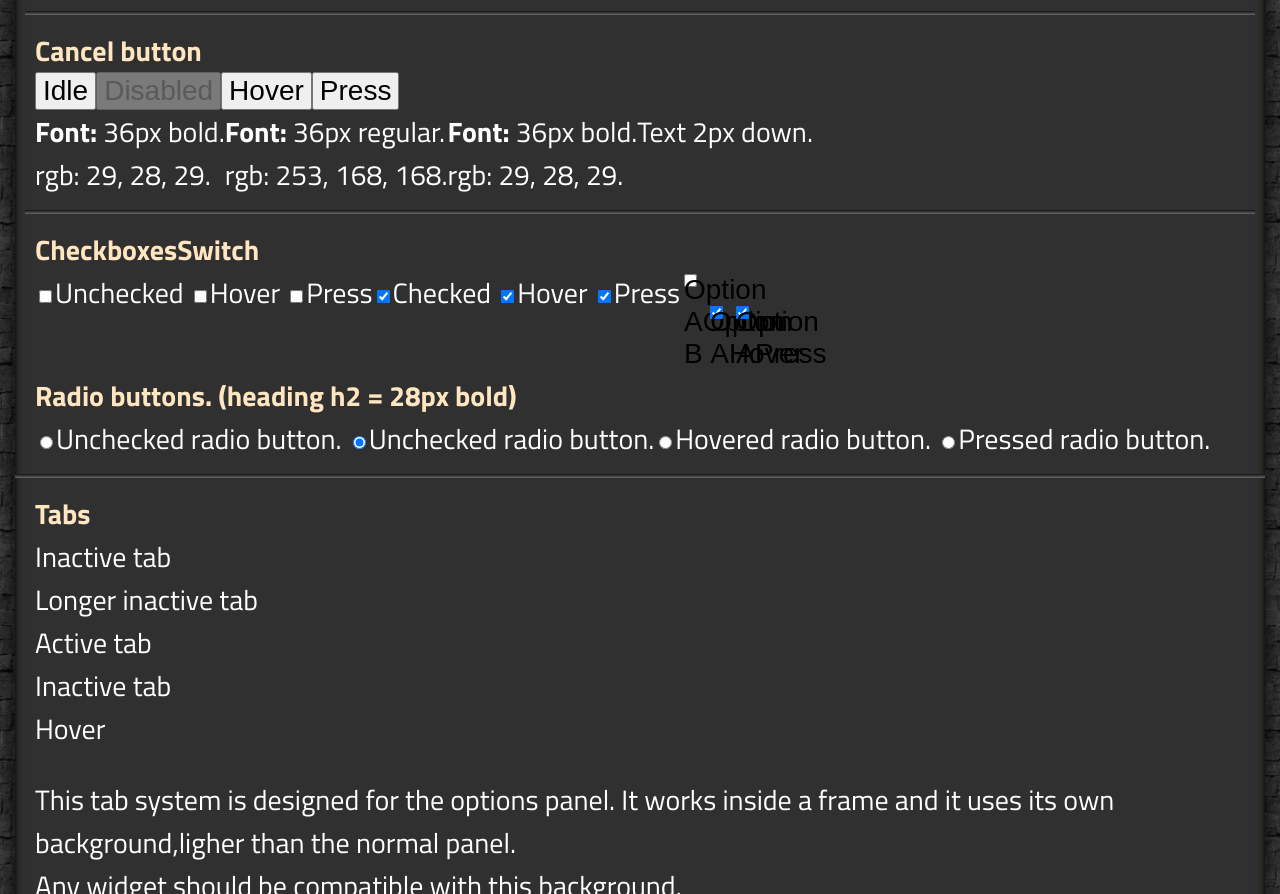
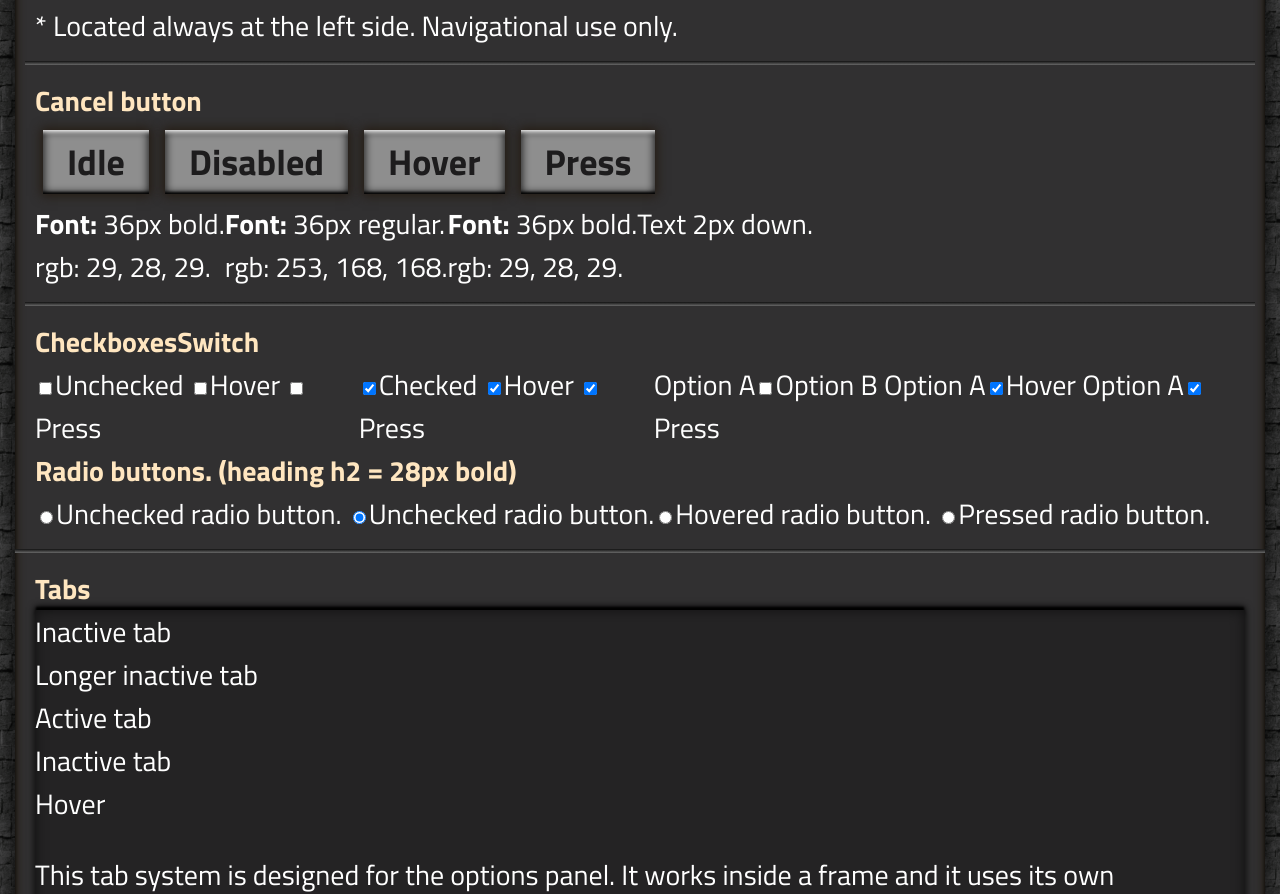
Before and after one commit to drewtato/factorio-css, a plain HTML site: page index.html in a window 1280 px wide. Shown: the part 1906-2800 px from the top of the page. Drawn offline with Linux system fonts and the light colour scheme.

Commit message:
Done with basic button, need to do interactivity and variations

```diff
--- a/factorio.css
+++ b/factorio.css
@@ -12,6 +12,7 @@
     --cancel-red: #fe4d4d;
     --orange-border: 2px solid var(--factorio-orange);
     --blur-color: #251c13;
+    --dusty-blur: 0 0 10px 2px var(--blur-color);
     --font-scale: 1;
     --end-marks:
         linear-gradient(to top, rgba(0, 0, 0, 0.4), transparent 4px),
@@ -21,6 +22,8 @@
         linear-gradient(to top, rgba(255, 255, 255, 0.15), transparent 4px),
         repeating-linear-gradient(to right, #2a2a2a, #2d2c2d 2px, #2a2a2a 4px)
     ;
+    --lit-surface-color: rgba(255, 255, 255, 0.3);
+    --shadow-color: rgba(0, 0, 0, 0.5);
 }
 
 body {
@@ -28,7 +31,7 @@ body {
     background: var(--bg);
     font-family: "Titillium Web", sans-serif;
     color: var(--body-color);
-    font-weight: 400;
+    font-weight: normal;
 }
 
 body * {
@@ -36,7 +39,7 @@ body * {
 }
 
 strong, .fio-h1, .fio-h2 {
-    font-weight: 700;
+    font-weight: bold;
 }
 
 .fio-h1, .fio-h2 {
@@ -84,9 +87,9 @@ hr.fio-full-width {
     background: var(--panel-bg);
     box-shadow:
         0 0 25px 0 #000,
-        inset 12px 0 3px -11px rgba(0, 0, 0, 0.5),
-        inset -12px 0 3px -11px rgba(0, 0, 0, 0.5),
-        inset 0 -12px 2.5px -9px rgba(0, 0, 0, 0.5),
+        inset 12px 0 3px -11px var(--shadow-color),
+        inset -12px 0 3px -11px var(--shadow-color),
+        inset 0 -12px 2.5px -9px var(--shadow-color),
         inset 0 12px 4px -9px rgba(230, 240, 255, 0.25),
         inset 0 2px 8px 2px var(--blur-color)
     ;
@@ -115,6 +118,18 @@ hr.fio-full-width {
     background-image: var(--end-marks);
 }
 
+.fio-frame {
+    overflow-y: scroll;
+    overflow-x: hidden;
+    background: var(--frame-bg);
+    box-shadow:
+        0 -3px 7px 0 #000,
+        0 -4px 2px -1px #000,
+        0 3.8px 3px -1.2px var(--lit-surface-color),
+        inset 0 0 12px 1px var(--shadow-color);
+    ;
+}
+
 /* Input types: text, checkbox, checkbox.fio-switch, radio */
 input[type=checkbox].fio-switch::before {
     content: attr(data-off);
@@ -123,3 +138,76 @@ input[type=checkbox].fio-switch::before {
 input[type=checkbox].fio-switch::after {
     content: attr(data-on);
 }
+
+/* Buttons: normal, confirm, back, cancel */
+button {
+    box-shadow:
+        var(--dusty-blur),
+        inset 0 6px 4px -4px #fff,
+        inset 0 -6px 3px -4px #000,
+        inset 0 0 10px 0 #000
+    ;
+    color: #1d1c1d;
+    font-family: inherit;
+    --rel-size: 36px;
+    font-weight: bold;
+    line-height: calc(var(--font-scale) * 64px);
+    margin: 8px;
+    border: none;
+    padding: 0px calc(var(--font-scale) * 24px);
+    background: #8e8e8e;
+}
+
+/* Fun part: scrollbars */
+::-webkit-scrollbar {
+    width: 25px;
+    height: 25px;
+}
+
+::-webkit-scrollbar-thumb {
+    background-color: #858585;
+    background-image:
+        linear-gradient(to bottom, rgba(255, 255, 255, 0.8), rgba(255, 255, 255, 0.2) 3px, transparent 8px),
+        linear-gradient(to top, #111, #111 1px, transparent 4px),
+        linear-gradient(to right, #5e5e5e, transparent 4px),
+        linear-gradient(to left, #5e5e5e, transparent 4px),
+        linear-gradient(to bottom, #858585, #858585 8px, transparent 8px),
+        linear-gradient(to top, #858585, #858585 8px, transparent 8px),
+        linear-gradient(to right, #858585, #858585 4px, transparent 4px),
+        linear-gradient(to left, #858585, #858585 4px, transparent 4px),
+        repeating-linear-gradient(to bottom, #626262, #a9a9a9 5px, #626262 8px)
+    ;
+    background-clip: padding-box;
+    border: 3px solid transparent;
+}
+
+::-webkit-scrollbar-thumb:horizontal {
+    background-image:
+        linear-gradient(to bottom, rgba(255, 255, 255, 0.8), transparent 3px),
+        linear-gradient(to top, #111, transparent 3px),
+        linear-gradient(to right, #5e5e5e, transparent 4px),
+        linear-gradient(to left, #5e5e5e, transparent 4px),
+        linear-gradient(to bottom, #858585, #858585 4px, transparent 4px),
+        linear-gradient(to top, #858585, #858585 4px, transparent 4px),
+        linear-gradient(to right, #858585, #858585 8px, transparent 8px),
+        linear-gradient(to left, #858585, #858585 8px, transparent 8px),
+        repeating-linear-gradient(to right, #626262, #a9a9a9 5px, #626262 8px)
+    ;
+}
+
+::-webkit-scrollbar-track {
+    background: #333030;
+    box-shadow:
+        -5px 0 10px -3px var(--shadow-color),
+        inset 0 1px 3px 1px var(--shadow-color),
+        inset 0 -4px 3px -1px var(--lit-surface-color)
+    ;
+}
+
+::-webkit-scrollbar-corner {
+    background: var(--panel-bg);
+    box-shadow:
+        inset 0 -1px 3px 1px var(--shadow-color),
+        inset 0 4px 3px -1px var(--lit-surface-color)
+    ;
+}
--- a/index.html
+++ b/index.html
@@ -15,7 +15,7 @@
         <p>
             Body text is Titillium Web Regular 28px with 32px of line height. The next element is a frame, we have so many uses for it, like for instance, featuring an area of information or interaction.
         </p>
-        <div class="fio-frame">
+        <div class="fio-frame" style="height:352px">
             <p>
                 Many times we won't have space enough in the screen as to show the entire block of info. That's why we will open a frame in the panel and use a scroll to see all the content.
             </p>
@@ -209,9 +209,9 @@
                     </div>
                 </div>
                 <div class="fio-section">
-                    <input type="checkbox" class="fio-switch" data-off="Option A" data-on="Option B">
-                    <input type="checkbox" class="fio-switch hover" data-off="Option A" data-on="Hover" checked>
-                    <input type="checkbox" class="fio-switch active" data-off="Option A" data-on="Press" checked>
+                    <label>Option A<input type="checkbox" class="fio-switch">Option B</label>
+                    <label>Option A<input type="checkbox" class="fio-switch hover" checked>Hover</label>
+                    <label>Option A<input type="checkbox" class="fio-switch active" checked>Press</label>
                 </div>
             </div>
         </div>
```
